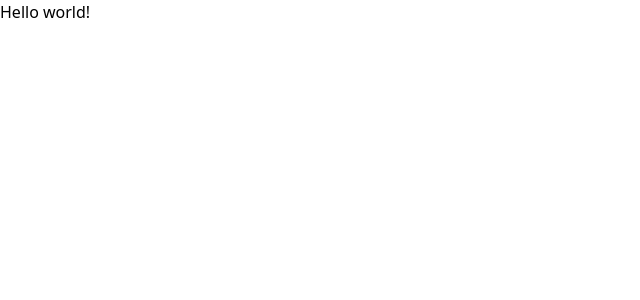
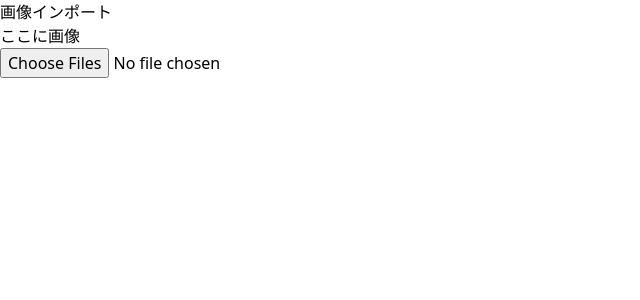
Before and after one commit to arachno81/PicMerge, a Vue app: page /edit in a window 1280 px wide. Shown: the top 300 px of the page, without its empty margins (0-640 px from the left). Built offline with nearby package versions, Linux system fonts and the light colour scheme.

Commit message:
feat: implement image import with drag and drop support

```diff
--- a/src/pages/Edit.vue
+++ b/src/pages/Edit.vue
@@ -1,5 +1,52 @@
 <template>
 	<div>
-		<h2>Hello world!</h2>
+		<div class="p-6">
+			<h2 class="text-2xl font-bold mb-4">画像インポート</h2>
+			<!-- Drug & Drop -->
+			<div
+				@dragover.prevent
+				@drop.prevent="handleDrop"
+				class="border-2 border-dashed border-gray-400 rounded p-10 text-center text-gray-50"
+			>
+				ここに画像
+			</div>
+				<!-- ファイル選択 -->
+				<input type="file" multiple @change="handleFileChange" accept="image/*" />
+
+				<!-- プレビュー表示 -->
+				<div class="grid grid-cols-2 md:grid-cols-4 gap-4 mt-6">
+					<div
+						v-for="(img, index) in previews"
+						:key="index"
+						class="border rounded overflow-hidden"
+					>
+						<img :src="img" class="w-full object-cover" />
+					</div>
+				</div>
+		</div>
 	</div>
 </template>
+
+<script setup>
+import { ref } from 'vue'
+
+const previews = ref([])
+
+function handleFileChange(eve){
+	const files = eve.target.files
+	previewFiles(files)
+}
+
+function previewFiles(files){
+	previews.value = []
+	for(const file of files){
+		if(file.type.startsWith('image/')){
+			const reader = new FileReader()
+			reader.onload = (e)=>{
+				previews.value.push(e.target.result)
+			}
+			reader.readAsDataURL(file)
+		}
+	}
+}
+</script>
```
